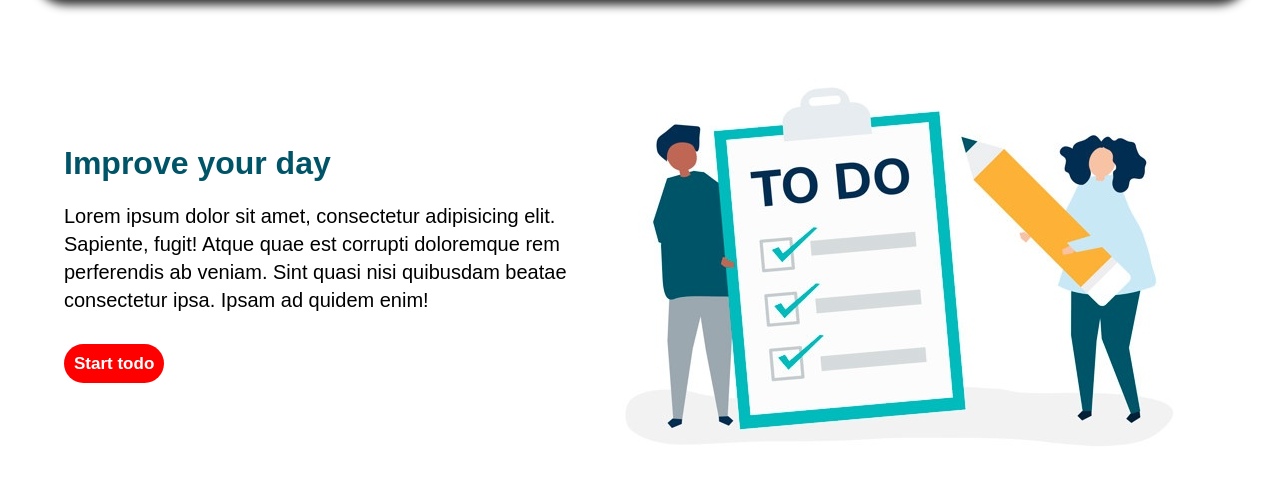
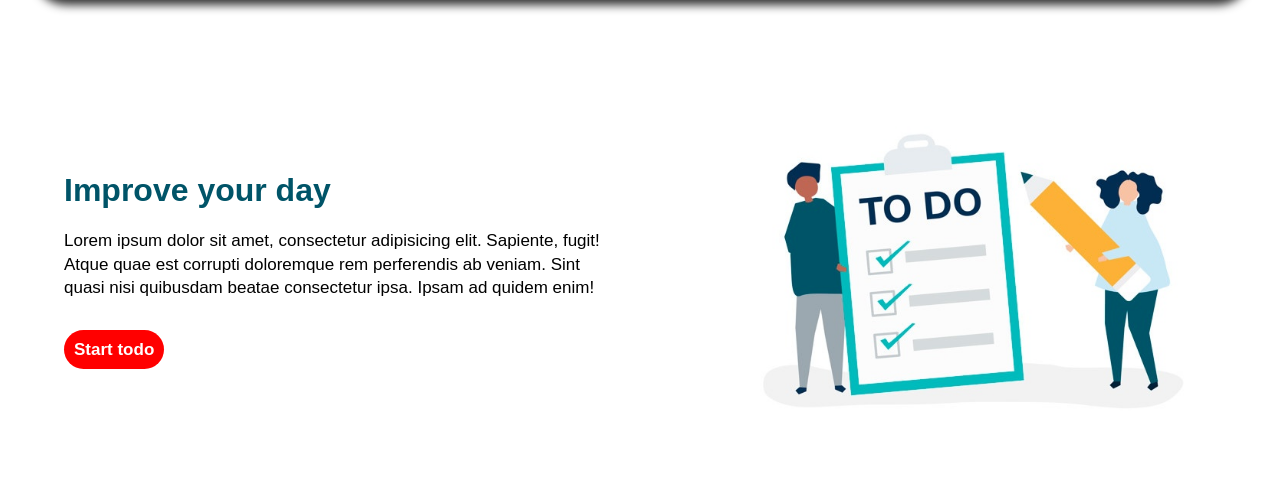
Before and after one commit to yacin999/todolist-ramadan, a Django app: page / in a window 1280 px wide. Shown: the part 74-562 px from the top of the page. Run offline with Django 3.2, Linux system fonts and the light colour scheme.

Commit message:
change some style

```diff
--- a/todo/static/todo/css/main.css
+++ b/todo/static/todo/css/main.css
@@ -95,14 +95,12 @@ nav.navbar {
 
 .home-container {
     width: 90vw;
-    margin: 30px auto;
+    margin: auto;
     display: flex;
     justify-content: space-between;
     align-items: center;
-}
+    margin-top: 7%;
 
-.home-container .left > img {
-   width: 50px;
 }
 
 .home-container .left h1 {
@@ -112,9 +110,10 @@ nav.navbar {
 
 
 .home-container .left p {
-    font-size: 20px;
+    font-size: 17px;
     margin-bottom: 40px;
     line-height: 1.4;
+    max-width: 550px;
 }
 
 .home-container .left a {
@@ -130,6 +129,11 @@ nav.navbar {
 .home-container .left a:hover {
     background-color: #fcbc05;
     transition: 0.1s ease-in;
+}
+
+
+.home-container .right > img {
+    width: 480px;
 }
 
 /* ================================ STYING Todos page ==================================== */
@@ -298,9 +302,11 @@ nav.navbar {
 }
 
 .about-container .left > p{
-    font-size: 20px;
+    font-size: 17px;
     color: rgb(46, 46, 46);
     margin-bottom: 30px;
+    line-height: 1.5;
+    max-width: 80%;
 }
 
 
```
Also changed, not shown: todolist/settings.py (line endings or trailing spaces).
